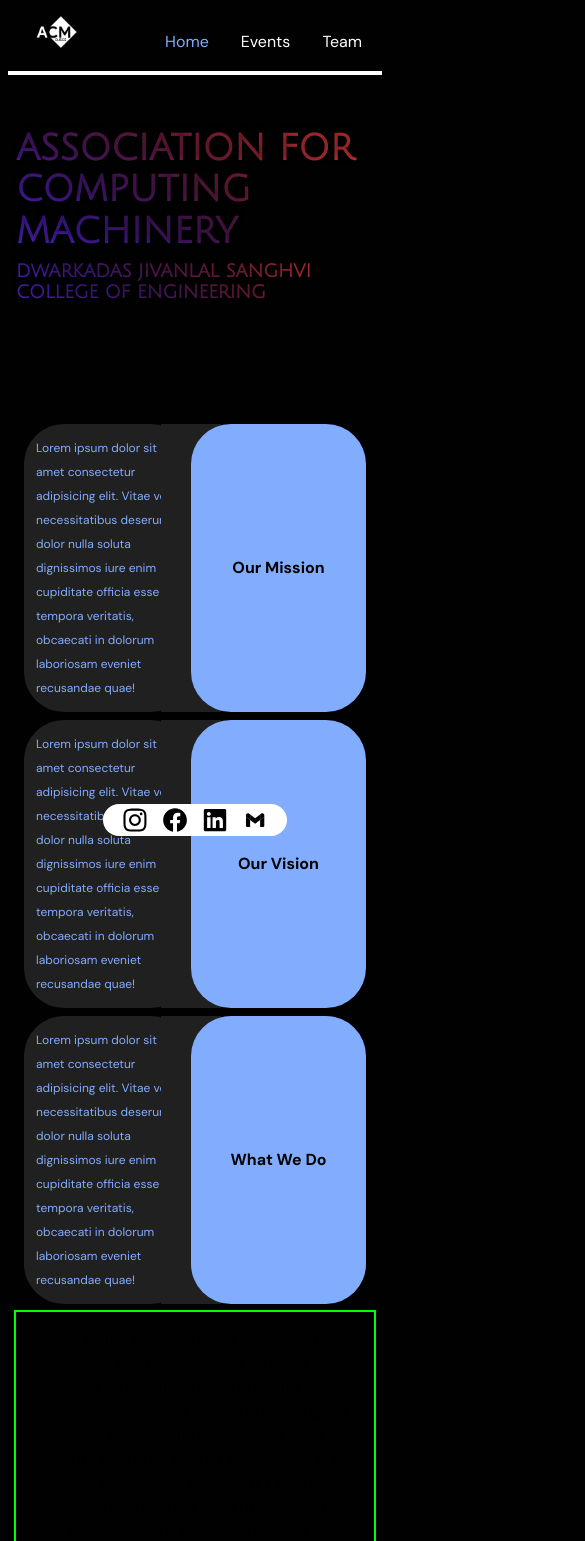
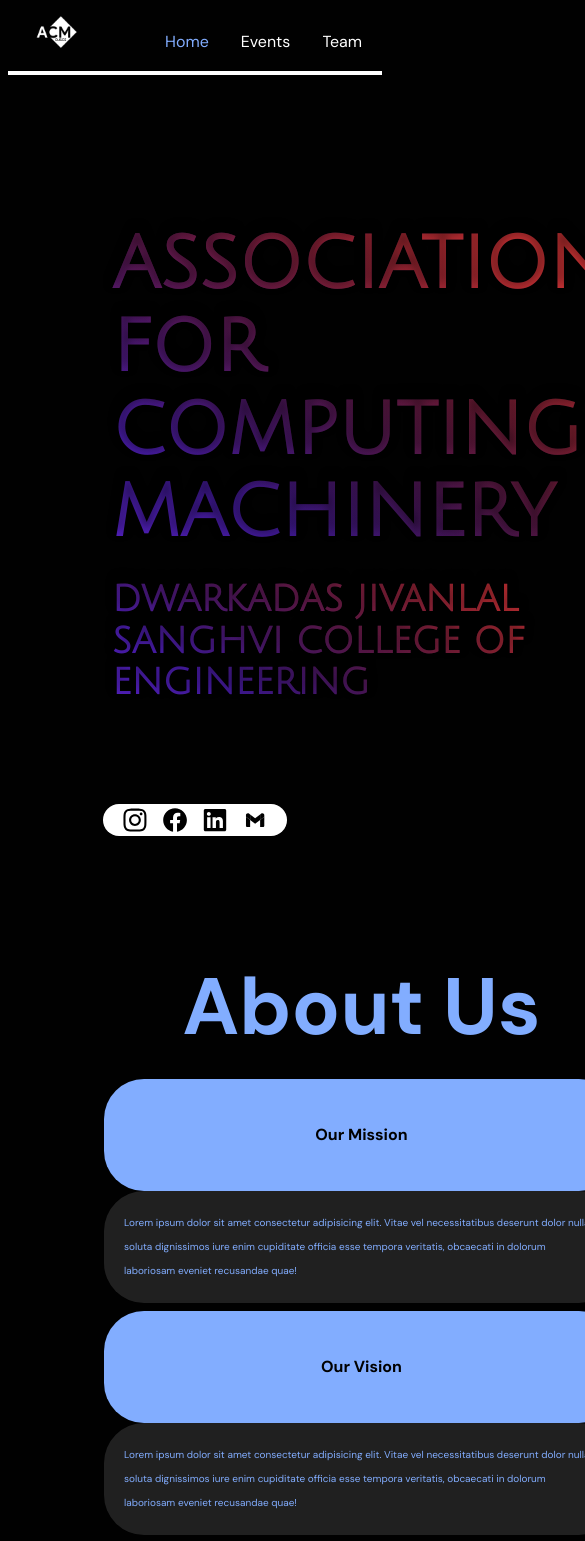
Before and after one commit to djacmtech/web-frontend-2023, a React (Vite) app: page / in a window 390 px wide. Shown: the top 1541 px of the page, 585 px wide, since content can reach past the window. Built offline with nearby package versions, Linux system fonts and the light colour scheme.

Commit message:
About Section

```diff
--- a/src/components/About.jsx
+++ b/src/components/About.jsx
@@ -16,27 +16,44 @@
     },
   ];
 
-  const clamp = (x, a, b) => (x > b ? b : x < a ? a : x);
+  const clamp = (x, a, b) => (x >= b ? b : x <= a ? a : x);
   const ease = (x, a, b) => 3 * b * (1 - x) ** 2 * x + 3 * a * (1 - x) * x ** 2 + x ** 3;
   useEffect(() => {
     const BlockPairs = document.querySelectorAll(".block-pair");
 
-    document.addEventListener("scroll", e => {
+    document.addEventListener("scroll", _ => {
       BlockPairs.forEach(pair => {
         const scrollProgress = window.scrollY;
         const windowHeight = window.innerHeight;
-        const topOffset = pair.offsetTop;
+        const topOffset = pair.offsetParent.offsetTop + pair.offsetTop;
         const pairHeight = pair.offsetHeight;
 
-        const offset = 0;
+        const pairStyles = window.getComputedStyle(pair);
+
+        const offset = +pairStyles.getPropertyValue("--offset");
+        const factor = +pairStyles.getPropertyValue("--factor");
+
         const ratio =
-          (scrollProgress + windowHeight - (topOffset + offset)) / (pairHeight * 1.75 + offset);
-        pair.style.setProperty("--open-progress", ease(clamp(ratio, 0, 1), 0.1, 0.9));
+          (scrollProgress + windowHeight - (topOffset + offset)) / (pairHeight * factor);
+
+        const a = +pairStyles.getPropertyValue("--a");
+        const b = +pairStyles.getPropertyValue("--b");
+
+        window.requestAnimationFrame(x => {
+          pair.style.setProperty("--open-progress", ease(clamp(ratio, 0, 1), a, b));
+          pair.style.setProperty("--extension", ratio > 0.5 ? 1 : 0);
         });
       });
+    });
+
+    return () => {
+      document.removeEventListener("scroll", _ => {});
+    };
   }, []);
 
   return (
+    <section className='about'>
+      <h1 className='about-header'>About Us</h1>
       <div className='blocks'>
         {cards.map(x => (
           <div className='block-pair' key={x.title} aria-label={x.title}>
@@ -45,6 +62,7 @@
           </div>
         ))}
       </div>
+    </section>
   );
 };
 
--- a/src/components/Contact.jsx
+++ b/src/components/Contact.jsx
@@ -3,7 +3,7 @@
 const Contact = () => {
   return (
     <>
-      <h1>GET IN TOUCH</h1>
+      <h1 className='contact-header'>GET IN TOUCH</h1>
 
       <div className='column'>
         <form action='#'>
--- a/src/components/Header.jsx
+++ b/src/components/Header.jsx
@@ -5,13 +5,13 @@
   const subHead = "Dwarkadas Jivanlal Sanghvi College of Engineering";
 
   return (
-    <div className='header'>
+    <section className='header'>
       <ParticleBg />
-      <div className='home-main'>
+      <div className='main-header'>
         <h1 className='heading main-heading '>{mainHead}</h1>
         <h2 className='heading sub-heading'>{subHead}</h2>
       </div>
-    </div>
+    </section>
   );
 };
 
--- a/src/components/Layout.jsx
+++ b/src/components/Layout.jsx
@@ -8,13 +8,13 @@
 const Layout = () => {
   return (
     <div className='app'>
-      {/* <div className='bb bb-1'></div>
+      <div className='bb bb-1'></div>
       <div className='bb bb-2'></div>
       <div className='bb bb-3'></div>
       <div className='bb bb-4'></div>
       <div className='bb bb-5'></div>
       <div className='bb bb-6'></div>
-      <div className='info'></div> */}
+      <div className='info'></div>
       <Router>
         <Navbar />
         <Socials />
--- a/src/main.jsx
+++ b/src/main.jsx
@@ -2,6 +2,7 @@
 import ReactDOM from "react-dom/client";
 import App from "./App";
 import "./styles/global.css";
+import "./styles/debug.css";
 import { applyMiddleware, createStore, compose } from "redux";
 import thunk from "redux-thunk";
 import { Provider } from "react-redux";
@@ -10,7 +11,7 @@
 const store = createStore(reducers, compose(applyMiddleware(thunk)));
 
 ReactDOM.createRoot(document.getElementById("root")).render(
-  <React.StrictMode>
+  <>
     <App />
-  </React.StrictMode>
+  </>
 );
--- a/src/pages/Team.jsx
+++ b/src/pages/Team.jsx
@@ -1,7 +1,12 @@
 import React from "react";
+import "../styles/teampage.css";
 
 const Team = () => {
-  return <div>Team</div>;
+  return (
+    <div className='teampage page'>
+      <h1 className='team-header heading'>Team</h1>
+    </div>
+  );
 };
 
 export default Team;
--- a/src/styles/Contact.css
+++ b/src/styles/Contact.css
@@ -1,5 +1,4 @@
-
-.design input{
+.design input {
   height: 46px;
   width: 300px;
   padding-left: 20px;
@@ -8,9 +7,9 @@
   border: 1px solid red;
   margin-bottom: 20px;
   border-radius: 4px;
-  transition: all,.3s;
+  transition: all, 0.3s;
 }
-.design textarea{
+.design textarea {
   height: 110px;
   width: 380px;
   padding-left: 20px;
@@ -20,29 +19,30 @@
   border: 1px solid red;
   margin-bottom: 9px;
   border-radius: 4px;
-  transition: all,.3s;
-
+  transition: all, 0.3s;
 }
-form button{
+form button {
   width: 200px;
   cursor: pointer;
   border: none;
   display: inline-block;
-  background: rgba(225,215,35,.3);
+  background: rgba(225, 215, 35, 0.3);
   color: #111;
   font-size: 14px;
-  font-family: 'Lucida Sans', 'Lucida Sans Regular', 'Lucida Grande', 'Lucida Sans Unicode', Geneva, Verdana, sans-serif;
+  font-family: "Lucida Sans", "Lucida Sans Regular", "Lucida Grande", "Lucida Sans Unicode", Geneva,
+    Verdana, sans-serif;
   font-weight: 450;
   letter-spacing: 1.6px;
   text-transform: uppercase;
   border-radius: 50px;
   padding: 12px 40px 10px;
 }
-h1{
+
+.contact-header {
   color: red;
 }
 
-.column{
+.column {
   display: grid;
   grid-template-columns: auto 1fr;
   padding-right: 10px;
--- /dev/null
+++ b/src/styles/debug.css
@@ -0,0 +1,63 @@
+.test {
+  width: 100%;
+  height: 100%;
+  padding: 1em;
+  display: grid;
+  place-items: center;
+  outline: lime 2px solid;
+
+  display: none;
+}
+
+.info {
+  position: fixed;
+  inset: 1em 0 auto;
+  margin: 0 auto;
+
+  width: 10rem;
+  height: 5rem;
+
+  background-color: green;
+  color: white;
+
+  outline: 2px solid coral;
+
+  z-index: 11;
+  display: grid;
+  place-items: center;
+
+  font-size: 24pt;
+
+  display: none;
+}
+
+.bb {
+  position: absolute;
+  outline: white 2px solid;
+  inset: auto 0;
+  z-index: 10;
+
+  display: none;
+
+  transition: all 200ms ease;
+}
+
+.bb-1 {
+  outline-color: red;
+}
+.bb-2 {
+  outline-color: gold;
+}
+.bb-3 {
+  outline-color: violet;
+}
+.bb-4 {
+  outline-color: pink;
+}
+.bb-5 {
+  outline-color: cyan;
+}
+.bb-6 {
+  outline-color: lime;
+  position: fixed;
+}
--- a/src/styles/global.css
+++ b/src/styles/global.css
@@ -30,10 +30,6 @@
   padding: 0;
 }
 
-html {
-  height: 100vh;
-}
-
 body {
   height: 100%;
   background-color: var(--bg-main);
@@ -55,8 +51,9 @@
 }
 
 ::-webkit-scrollbar {
-  /* display: none; */
-  width: 0.25rem;
+  display: none;
+  -webkit-appearance: none;
+  width: 0;
   opacity: 0.5;
 }
 
@@ -67,64 +64,6 @@
 
 .defs-only {
   display: none;
-}
-
-.test {
-  width: 100%;
-  height: 100%;
-  padding: 1em;
-  display: grid;
-  place-items: center;
-  outline: lime 2px solid;
-}
-
-.info {
-  position: fixed;
-  inset: 1em 0 auto;
-  margin: 0 auto;
-
-  width: 10rem;
-  height: 5rem;
-
-  background-color: green;
-  color: white;
-
-  outline: 2px solid coral;
-
-  z-index: 11;
-  display: grid;
-  place-items: center;
-
-  font-size: 24pt;
-}
-
-.bb {
-  position: absolute;
-  outline: white 2px solid;
-  inset: auto 0;
-  z-index: 10;
-
-  transition: all 200ms ease;
-}
-
-.bb-1 {
-  outline-color: red;
-}
-.bb-2 {
-  outline-color: gold;
-}
-.bb-3 {
-  outline-color: violet;
-}
-.bb-4 {
-  outline-color: pink;
-}
-.bb-5 {
-  outline-color: cyan;
-}
-.bb-6 {
-  outline-color: lime;
-  position: fixed;
 }
 
 .heading {
@@ -146,3 +85,9 @@
   background-size: cover;
   -webkit-background-clip: text;
 }
+
+@media (width < 600px) {
+  .content {
+    margin-bottom: 3rem;
+  }
+}
--- a/src/styles/homepage.css
+++ b/src/styles/homepage.css
@@ -2,20 +2,22 @@
   display: grid;
 }
 
-.home-main {
-  margin: 2em;
-  display: flex;
-  flex-direction: column;
+.main-header {
   font-size: 3rem;
+  display: grid;
+  gap: 0.5em;
+  margin: 2em 2em 5em;
   text-shadow: rgb(0 0 0 / 0.5) 0 -0.1em 0.2em;
   transition: all 200ms ease;
-  height: 10em;
+  height: max-content;
 }
 
 .main-heading {
   font-size: 1.5em;
-  margin-bottom: 0.25em;
+  /* margin-bottom: 0.25em; */
   width: 15ch;
+
+  height: min-content;
 }
 
 .sub-heading {
@@ -23,27 +25,61 @@
   width: 36ch;
 }
 
+.about {
+  position: relative;
+}
+
+.about-header {
+  color: var(--accent);
+  line-height: 8rem;
+  font-size: 8rem;
+  position: absolute;
+  inset: 0 auto 0 0;
+  margin: auto 0;
+
+  transform-origin: center;
+  rotate: 90deg;
+  translate: -40% 0;
+
+  max-height: fit-content;
+  text-align: center;
+}
+
 .blocks {
-  display: flex;
-  flex-direction: column;
+  display: grid;
   place-items: center;
   gap: 1em;
-  padding: 1em;
+  padding: 2em 2em;
   font-size: 1rem;
+
+  margin: 0 10em;
 }
 
 .block-pair {
-  display: flex;
+  display: grid;
+  grid-auto-flow: row;
+  grid-auto-columns: 1fr;
   border-radius: 2.5rem;
   isolation: isolate;
 
   --open-progress: 0;
+  --extension: 0;
+
+  --a: 0.25;
+  --b: 0.75;
+  --offset: 100;
+  --factor: 1.5;
+}
+
+.block-pair:last-child {
+  --factor: 0.9;
+  --offset: 0;
 }
 
 .block {
   flex: 1 0 0;
   display: grid;
-  padding: 3em 2em;
+  padding: 1.5em;
   border-radius: inherit;
   transition: translate 1000ms ease-in-out;
 }
@@ -54,6 +90,7 @@
   font-size: 2em;
   font-weight: bold;
   place-items: center;
+  grid-column: 2;
 
   translate: calc(-1 * 50% * (1 - var(--open-progress))) 0;
 
@@ -63,7 +100,7 @@
 .block-text {
   background-color: var(--dark-grey);
   color: var(--accent);
-  font-size: 1.5em;
+  font-size: 1.25em;
 
   translate: calc(50% * (1 - var(--open-progress))) 0;
 }
@@ -71,11 +108,12 @@
 .block-text::after {
   background-color: var(--dark-grey);
   content: "";
-  width: 5em;
+  width: 5rem;
   position: absolute;
-  inset: 0 -2.5em 0 auto;
-  opacity: calc(var(--open-progress));
-  transition: opacity 100ms;
+  inset: 0 -2.5rem 0 auto;
+  opacity: var(--extension);
+  transition: opacity 100ms linear 300ms;
+  z-index: -1;
 }
 
 @media (width > 1600px) {
@@ -88,7 +126,7 @@
 @media (width < 900px) {
   .home-main {
     font-size: 2.5rem;
-    margin: 0 0 2em;
+    margin: 0 0 12em;
   }
   .main-heading,
   .sub-heading {
@@ -97,14 +135,61 @@
   }
   .blocks {
     font-size: 0.5rem;
+    padding: 1em;
+  }
+
+  .about-header {
+    position: initial;
+    rotate: 0deg;
+    translate: 0 0;
+
+    font-size: 5rem;
+  }
+
+  .block-pair {
+    --offset: 50;
+    --factor: 1.2;
   }
 
   .block {
     padding: 1em;
   }
 }
-@media (width<450px) {
+@media (width<500px) {
   .home-main {
-    font-size: 1.5rem;
+    font-size: 2.5rem;
+  }
+
+  .blocks {
+    font-size: 0.5rem;
+    padding: 1em;
+
+    overflow-x: hidden;
+  }
+
+  .block-pair {
+    grid-auto-flow: column;
+    grid-auto-rows: 1fr;
+
+    --offset: -20;
+    --factor: 0.5;
+  }
+
+  .block {
+    padding: 2em;
+  }
+
+  .block-title {
+    translate: calc(100% * (1 - var(--open-progress))) 0;
+    grid-column: 1;
+  }
+
+  .block-text {
+    translate: calc(-1 * 100% * (1 - var(--open-progress))) 0;
+    grid-row: 2;
+  }
+
+  .block-text::after {
+    inset: auto 0 -2.5rem 0;
   }
 }
--- /dev/null
+++ b/src/styles/teampage.css
@@ -0,0 +1,10 @@
+.teampage {
+  display: grid;
+  grid-template-columns: 1fr 1fr;
+  gap: 2rem;
+}
+
+.team-header {
+  font-size: 5rem;
+  grid-column: 2;
+}
```
Lines whose indentation alone changed are shown as unchanged.
